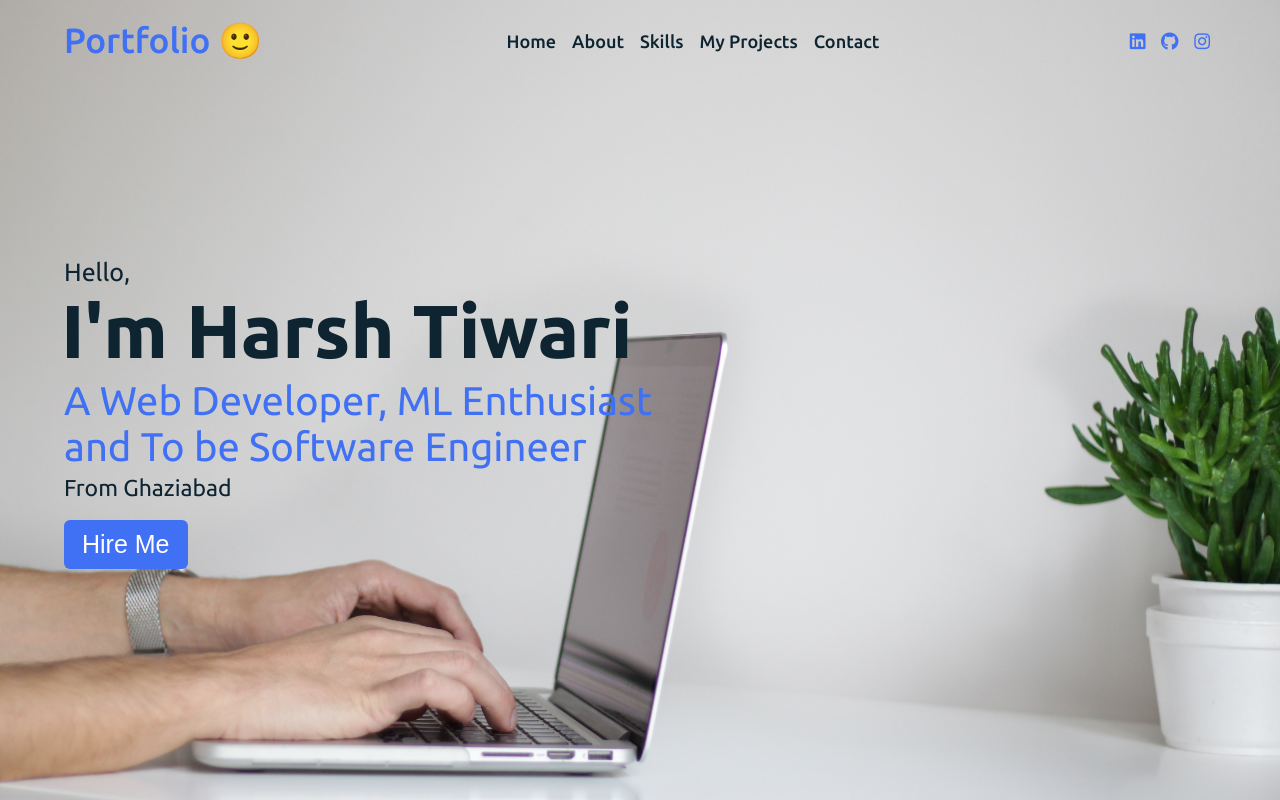
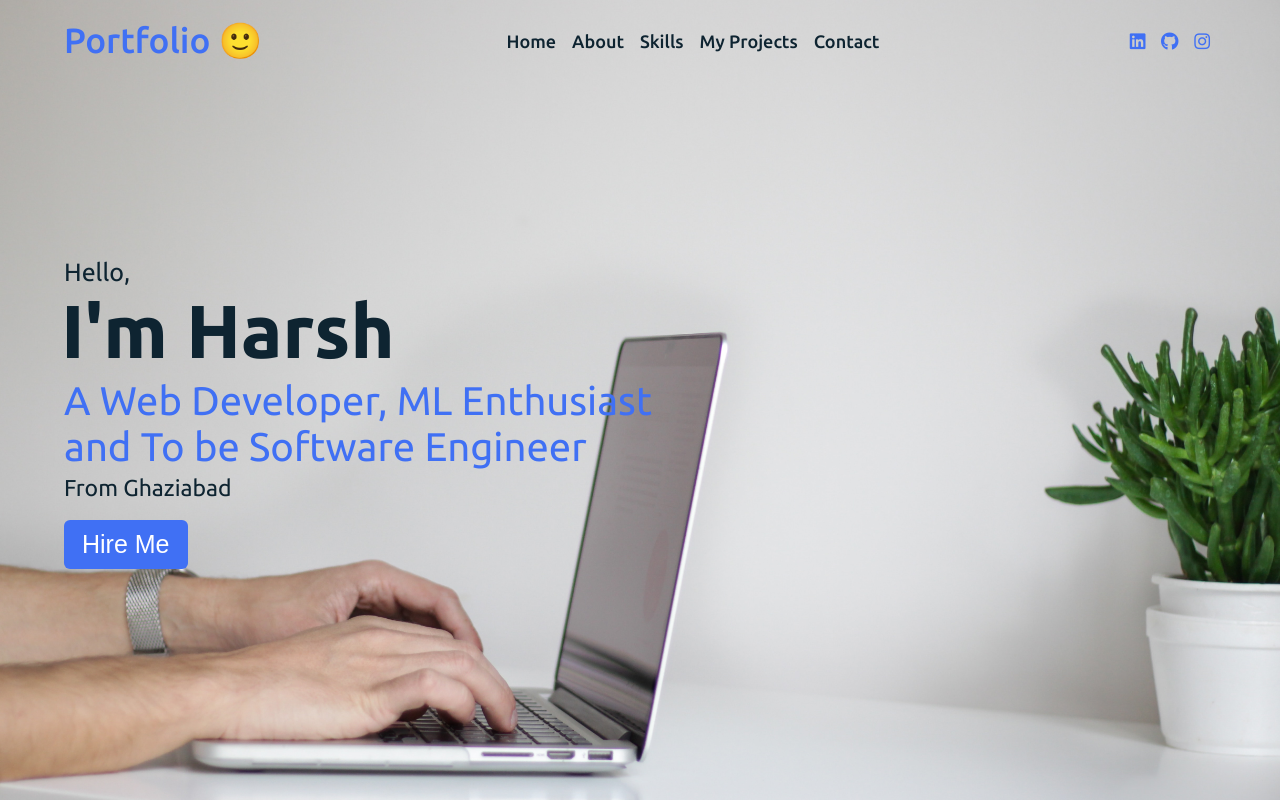
Before and after one commit to 09092002/My-Portfolio, a plain HTML site: page index.html in a window 1280 px wide. Shown: the top 800 px of the page. Drawn offline with Linux system fonts and the light colour scheme.

Commit message:
Update index.html

```diff
--- a/index.html
+++ b/index.html
@@ -43,7 +43,7 @@
       <div class="home-content">
         <div class="text">
           <div class="text-one">Hello,</div>
-          <div class="text-two">I'm Harsh Tiwari</div>
+          <div class="text-two">I'm Harsh </div>
           <div class="text-three">A Web Developer, ML Enthusiast <br>
             and To be Software Engineer</div>
           <div class="text-four">From Ghaziabad</div>
```
